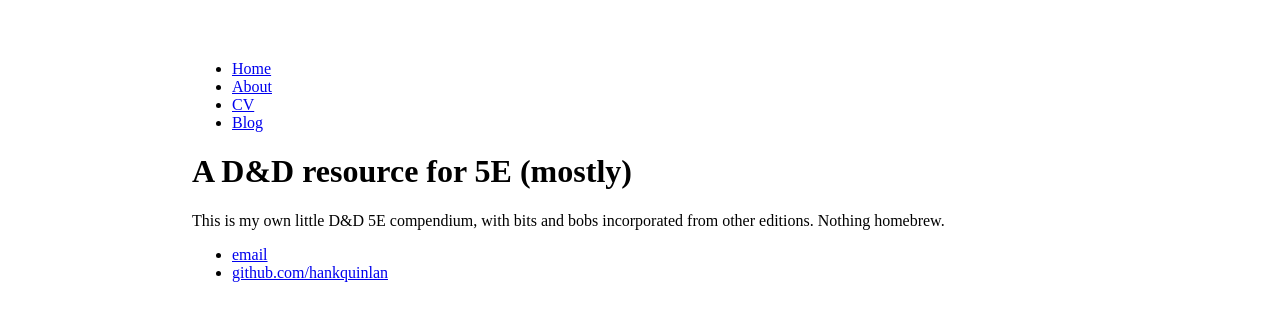
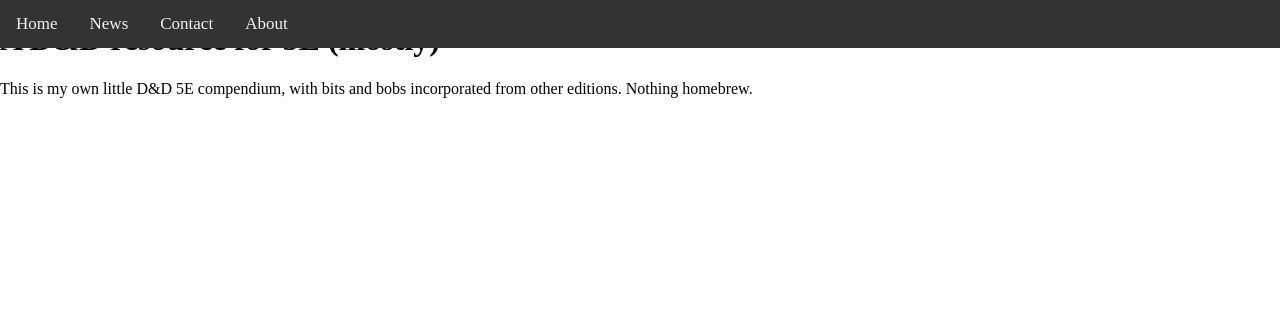
Before and after one commit to FluffsterDM/FluffsterDM.github.io, a Jekyll site: the page built from index.html, in a window 1280 px wide. Shown: the top 321 px of the page. Built offline with Jekyll 4.4.1, drawn with Linux system fonts in a browser that asks for light colours.

Commit message:
Update default.html

```diff
--- a/_layouts/default.html
+++ b/_layouts/default.html
@@ -4,26 +4,47 @@
 			<title>{{ page.title }}</title>
 			<!-- link to main stylesheet -->
 			<link rel="stylesheet" type="text/css" href="/css/main.css">
+			<!-- fixed navigation bar -->
+			<style>
+				body {margin:0;}
+
+				.navbar {
+				  overflow: hidden;
+				  background-color: #333;
+				  position: fixed;
+				  top: 0;
+				  width: 100%;
+				}
+
+				.navbar a {
+				  float: left;
+				  display: block;
+				  color: #f2f2f2;
+				  text-align: center;
+				  padding: 14px 16px;
+				  text-decoration: none;
+				  font-size: 17px;
+				}
+
+				.main {
+				  padding: 16px;
+				  margin-top: 30px;
+				  height: 1500px; /* Used in this example to enable scrolling */
+				}
+			</style>
 		</head>
 		<body>
-			<nav>
-	    		<ul>
-	        		<li><a href="/">Home</a></li>
-		        	<li><a href="/about">About</a></li>
-	        		<li><a href="/cv">CV</a></li>
-	        		<li><a href="/blog">Blog</a></li>
-	    		</ul>
-			</nav>
+			<div class="navbar">
+			  <a href="#home">Home</a>
+			  <a href="#news">News</a>
+			  <a href="#contact">Contact</a>
+			  <a href="#about">About</a>
+			</div>
+
 			<div class="container">
 
 			{{ content }}
 
 			</div><!-- /.container -->
-			<footer>
-	    		<ul>
-	        		<li><a href="mailto:hankquinlanhub@gmail.com">email</a></li>
-	        		<li><a href="https://github.com/hankquinlan">github.com/hankquinlan</a></li>
-				</ul>
-			</footer>
 		</body>
 	</html>
```
